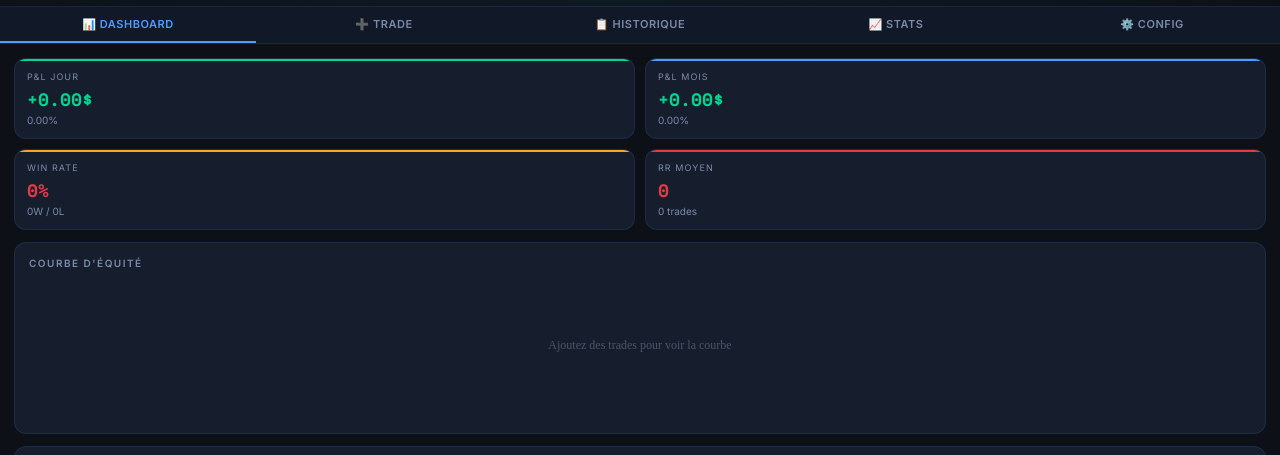
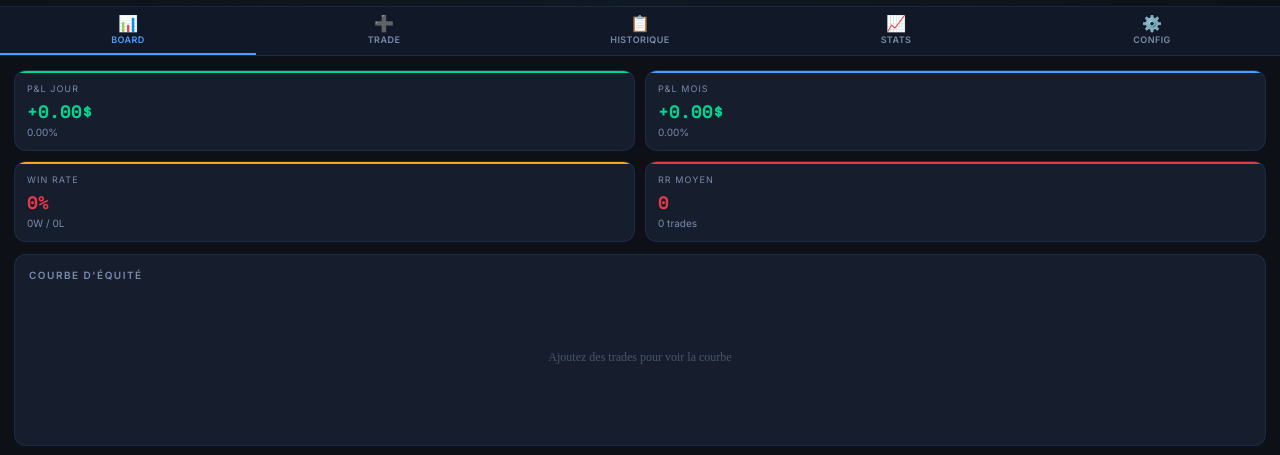
Before and after one commit to Mouss-pro/Lo-c-, a plain HTML site: page index.html in a window 1280 px wide. Shown: the part 58-513 px from the top of the page. Drawn offline with nearby package versions, Linux system fonts and the light colour scheme.

Commit message:
Add files via upload

```diff
--- a/index.html
+++ b/index.html
@@ -92,11 +92,12 @@ body{display:flex;flex-direction:column}
 }
 .tabs::-webkit-scrollbar{display:none}
 .tab{
-  flex:1;min-width:70px;padding:10px 6px;
-  text-align:center;font-size:11px;font-weight:600;letter-spacing:.05em;
+  flex:1;min-width:0;padding:7px 2px;
+  text-align:center;font-size:16px;font-weight:600;
   color:var(--muted);border-bottom:2px solid transparent;
-  cursor:pointer;transition:all .2s;white-space:nowrap;text-transform:uppercase;
+  cursor:pointer;transition:all .2s;line-height:1.2;
 }
+.tab span{display:block;font-size:9px;text-transform:uppercase;letter-spacing:.05em;margin-top:2px}
 .tab.active{color:var(--blue);border-bottom-color:var(--blue)}
 
 /* PANES */
@@ -266,11 +267,11 @@ textarea{resize:vertical;min-height:60px;font-size:12px}
 
 <!-- TABS -->
 <div class="tabs">
-  <div class="tab active" onclick="showTab('dashboard',this)">📊 Dashboard</div>
-  <div class="tab" onclick="showTab('trade',this)">➕ Trade</div>
-  <div class="tab" onclick="showTab('historique',this)">📋 Historique</div>
-  <div class="tab" onclick="showTab('stats',this)">📈 Stats</div>
-  <div class="tab" onclick="showTab('settings',this)">⚙️ Config</div>
+  <div class="tab active" onclick="showTab('dashboard',this)">📊<br><span>Board</span></div>
+  <div class="tab" onclick="showTab('trade',this)">➕<br><span>Trade</span></div>
+  <div class="tab" onclick="showTab('historique',this)">📋<br><span>Historique</span></div>
+  <div class="tab" onclick="showTab('stats',this)">📈<br><span>Stats</span></div>
+  <div class="tab" onclick="showTab('settings',this)">⚙️<br><span>Config</span></div>
 </div>
 
 <!-- PANE DASHBOARD -->
```
